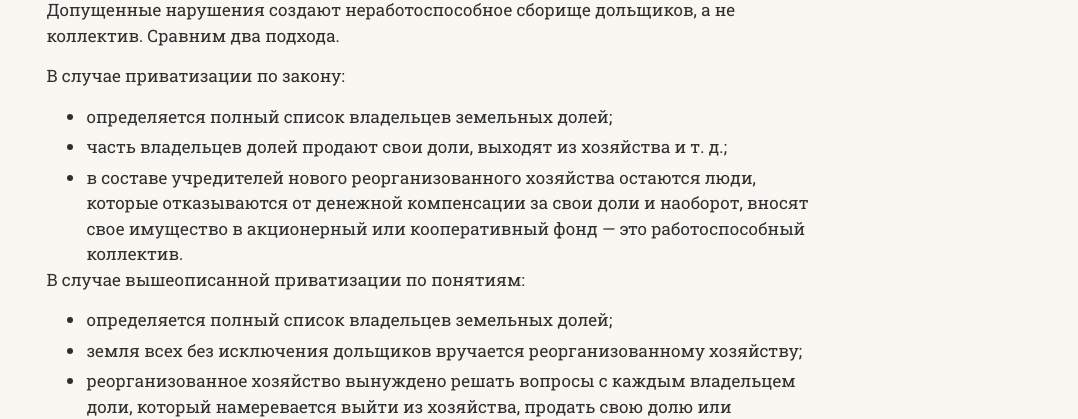
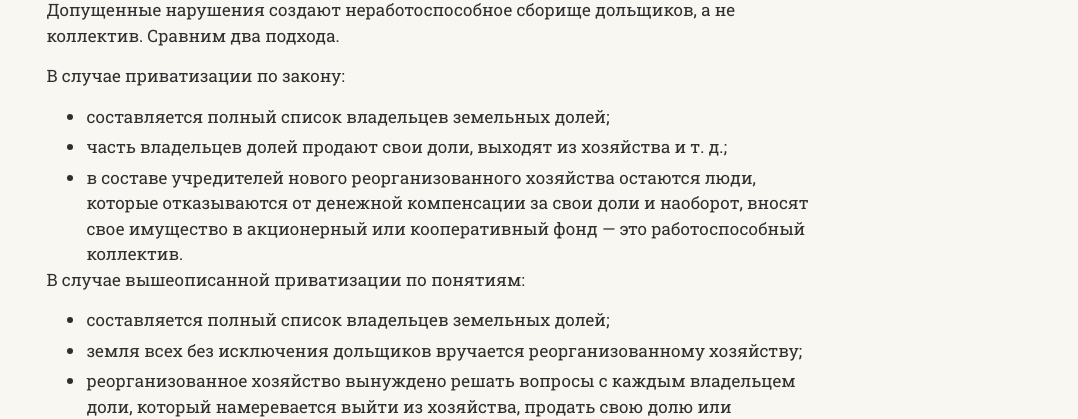
Before and after one commit to SergSi/land-use-art, a Jekyll site: the page built from _articles/2024-02-20-privatizacia.md, in a window 1280 px wide and 900 px high, scrolled down 6560 px. Shown: the part 155-574 px from the top of the window, without its empty margins (202-1280 px from the left). Built offline with Jekyll 4.4.1, drawn with Linux system fonts in a browser that asks for light colours; some web fonts are replaced.

Commit message:
Update 2024-02-20-privatizacia.md

```diff
--- a/_articles/2024-02-20-privatizacia.md
+++ b/_articles/2024-02-20-privatizacia.md
@@ -87,7 +87,7 @@ file-1="2024-01-02/Постановление.jpg" caption-1="Пример по
 
  В случае приватизации по закону:
 
-- определяется полный список владельцев земельных долей;
+- составляется полный список владельцев земельных долей;
 - часть владельцев долей продают свои доли, выходят из хозяйства и т. д.;
 - в составе учредителей нового реорганизованного хозяйства остаются люди, которые отказываются от денежной компенсации за свои доли и наоборот, вносят свое имущество в акционерный или кооперативный фонд — это работоспособный коллектив.
 
@@ -95,7 +95,7 @@ file-1="2024-01-02/Постановление.jpg" caption-1="Пример по
 
 В случае вышеописанной приватизации по понятиям:
 
-- определяется полный список владельцев земельных долей;
+- составляется полный список владельцев земельных долей;
 - земля всех без исключения дольщиков вручается реорганизованному хозяйству;
 - реорганизованное хозяйство вынуждено решать вопросы с каждым владельцем доли, который намеревается выйти из хозяйства, продать свою долю или распорядиться ею каким либо способом. При этом подходящего механизма для решения вопросов выхода нет — сборище дольщиков неуправляемо. Работоспособного коллектива не получается.
 
```
